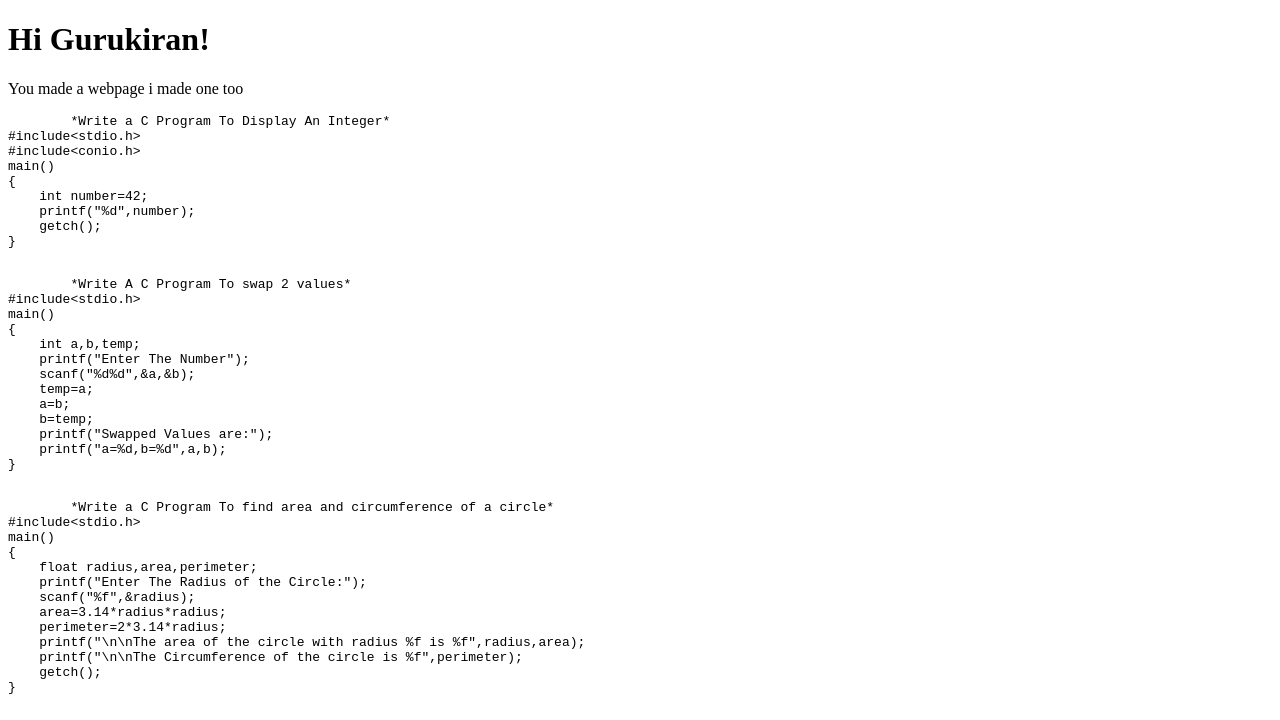
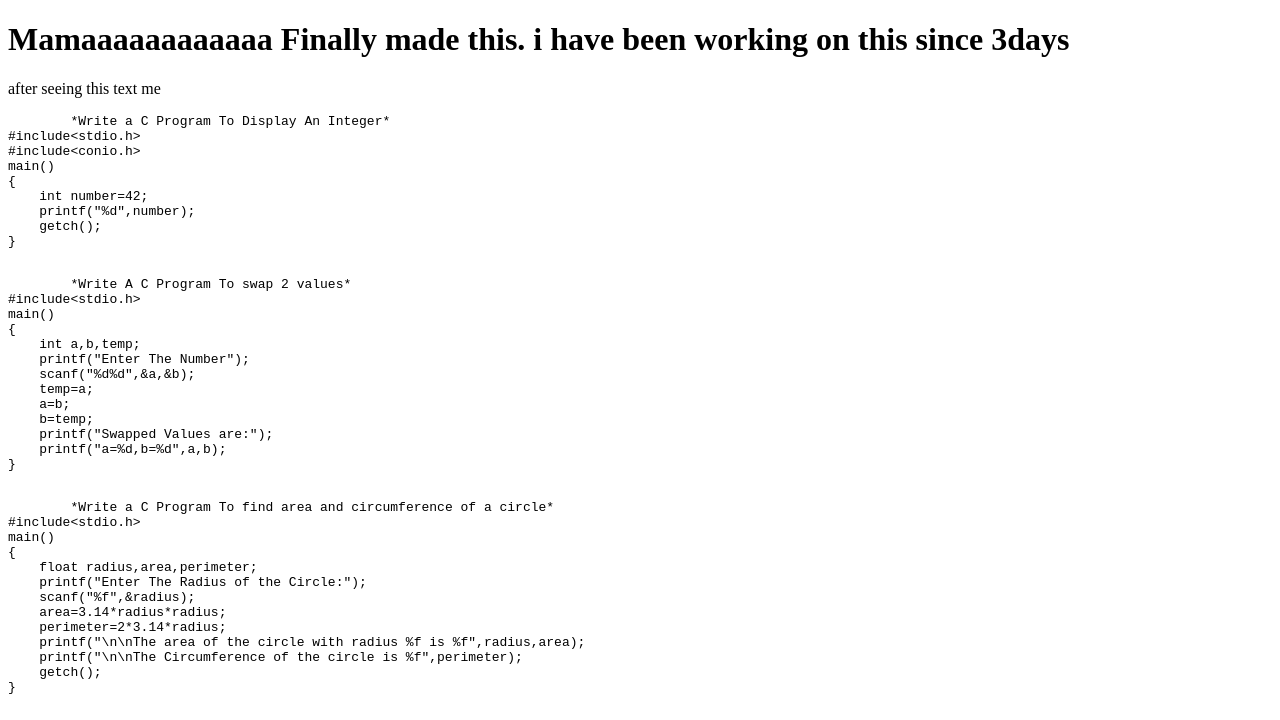
Before and after one commit to AakashSrnm/AakashSrnm, a plain HTML site: page index.html in a window 1280 px wide. Shown: the top 720 px of the page. Drawn offline with Linux system fonts and the light colour scheme.

Commit message:
Update index.html

```diff
--- a/index.html
+++ b/index.html
@@ -7,10 +7,10 @@
 </head>
 <body>
     <header>
-        <h1>Hi Gurukiran!</h1>
+        <h1>Mamaaaaaaaaaaaa Finally made this. i have been working on this since 3days </h1>
     </header>
 
-    <p>You made a webpage i made one too </p>
+    <p>after seeing this text me</p>
 
     <pre>
         <code>*Write a C Program To Display An Integer*
```
